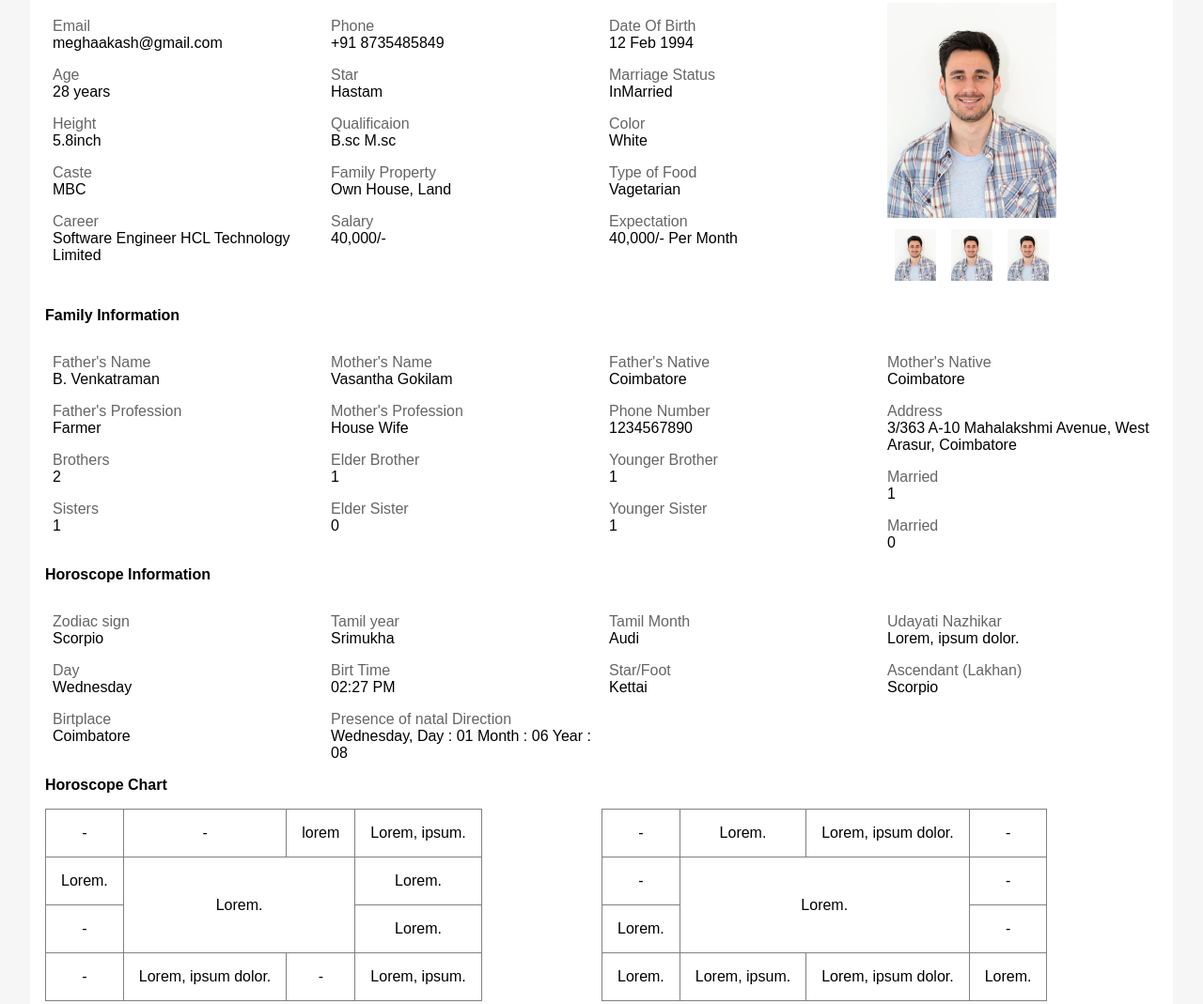
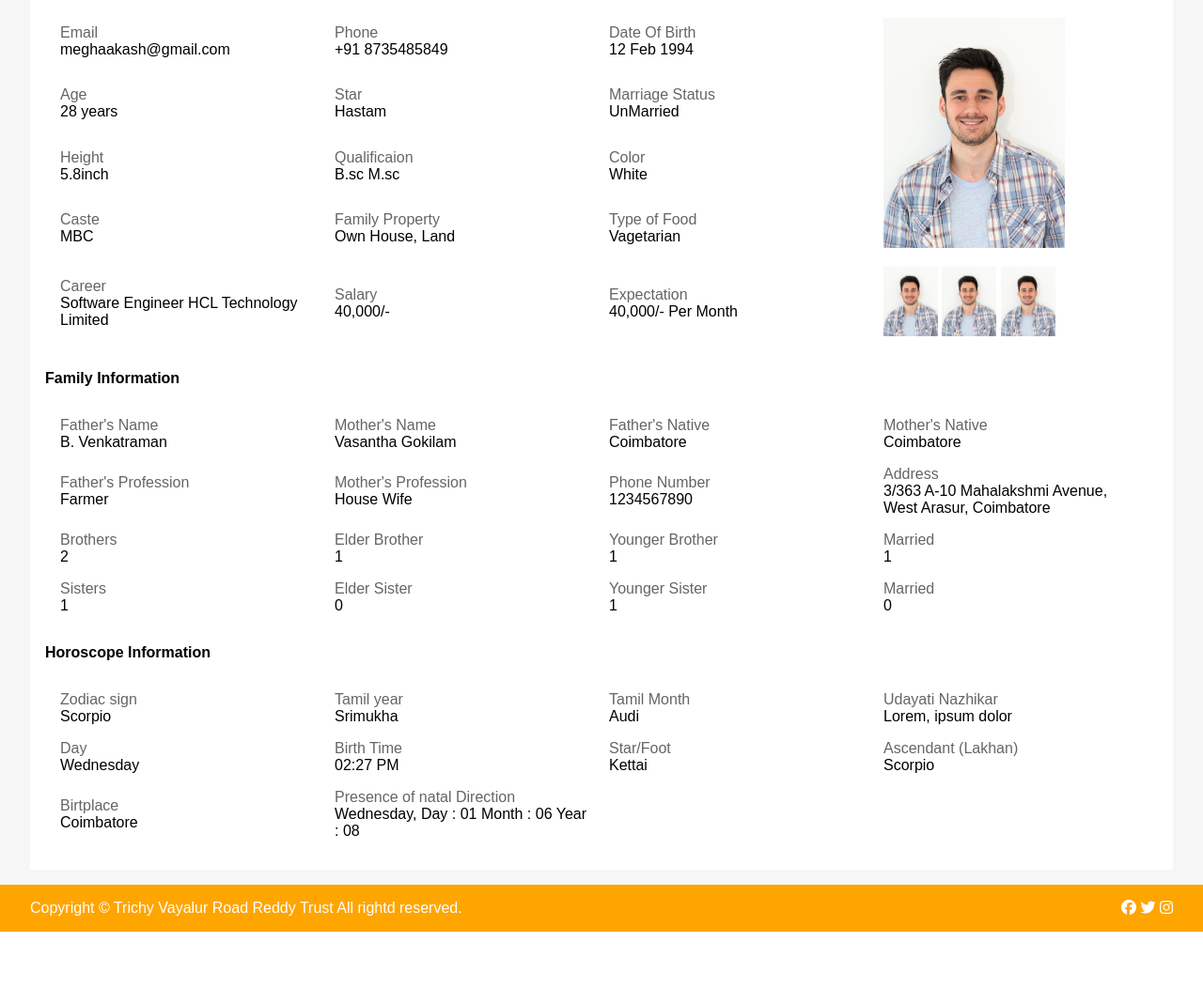
Before and after one commit to shubhamdarwante2301/matrimony-site, a plain HTML site: page index.html in a window 1280 px wide. Shown: the part 193-1262 px from the top of the page at 94% size. After the commit the page ends 1185 px from the top, so only its background shows below. Drawn offline with Linux system fonts and the light colour scheme.

Commit message:
table added

```diff
--- a/index.html
+++ b/index.html
@@ -1,21 +1,22 @@
 <!DOCTYPE html>
 <html lang="en">
   <head>
-    <meta charset="UTF-8">
-    <meta http-equiv="X-UA-Compatible" content="IE=edge">
-    <meta name="viewport" content="width=device-width, initial-scale=1.0">
+    <meta charset="UTF-8" />
+    <meta http-equiv="X-UA-Compatible" content="IE=edge" />
+    <meta name="viewport" content="width=device-width, initial-scale=1.0" />
     <!-- Fontawsome CDN -->
-    <script src="https://kit.fontawesome.com/ac683faef9.js" crossorigin="anonymous"></script>
+    <script
+      src="https://kit.fontawesome.com/ac683faef9.js"
+      crossorigin="anonymous"
+    ></script>
     <!-- Style sheet -->
-    <link rel="stylesheet" href="style.css">
+    <link rel="stylesheet" href="style.css" />
     <title>Document</title>
   </head>
   <body>
     <!-- Navbar -->
     <nav class="navbar">
-        <div class="logo">
-            Matrimony
-        </div>
+      <div class="logo">Matrimony</div>
       <div class="right-menu">
         <a href="#">Home</a>
         <a href="#">Search</a>
@@ -27,13 +28,23 @@
           <option value="hindi">HI</option>
         </select>
         <div class="profile-menu">
-                <img src="person.jpg" alt="profile photo" width="30px">
+          <img src="person.jpg" alt="profile photo" width="30px" />
           <ul class="dropdown-menu">
             <li><i class="fa-solid fa-user"></i><a href="#">Profile</a></li>
-                    <li><i class="fa-regular fa-heart"></i><a href="#">Liked Profile</a></li>
-                    <li><i class="fa-solid fa-download"></i><a href="#">Download Profile</a></li>
-                    <li><i class="fa-solid fa-lock"></i><a href="#">Change Password</a></li>
-                    <li><i class="fa-solid fa-right-from-bracket"></i><a href="#">Logout</a></li>
+            <li>
+              <i class="fa-regular fa-heart"></i><a href="#">Liked Profile</a>
+            </li>
+            <li>
+              <i class="fa-solid fa-download"></i
+              ><a href="#">Download Profile</a>
+            </li>
+            <li>
+              <i class="fa-solid fa-lock"></i><a href="#">Change Password</a>
+            </li>
+            <li>
+              <i class="fa-solid fa-right-from-bracket"></i
+              ><a href="#">Logout</a>
+            </li>
           </ul>
         </div>
       </div>
@@ -52,281 +63,218 @@
             <p class="">V. Megha Akash</p>
             <p class="color-gray">Reg. No. VRE233</p>
           </div>
-                <div class="flex">
-                    <div class="flex-item">
-                        <div class="feed">
-                            <span class="color-gray">Email</span>
-                            <p>meghaakash@gmail.com</p>
-                        </div>
-                        <div class="feed" class="feed" class="feed">
-                            <span class="color-gray">Age</span>
-                            <p>28 years</p>
-                        </div>
-                        <div class="feed" class="feed" class="feed">
-                            <span class="color-gray">Height</span>
-                            <p>5.8inch</p>
-                        </div>
-                        <div class="feed" class="feed" class="feed">
-                            <span class="color-gray">Caste</span>
-                            <p>MBC</p>
-                        </div>
-                        <div class="feed" class="feed" class="feed">
-                            <span class="color-gray">Career</span>
-                            <p>Software Engineer HCL Technology Limited</p>
-                        </div>
-                    </div>
-                    <div class="flex-item">
-                        <div class="feed" class="feed">
-                            <span class="color-gray">Phone</span>
-                            <p>+91 8735485849</p>
-                        </div>
-                        <div class="feed" class="feed">
-                            <span class="color-gray">Star</span>
-                            <p>Hastam</p>
-                        </div>
-                        <div class="feed" class="feed">
-                            <span class="color-gray">Qualificaion</span>
-                            <p>B.sc M.sc</p>
-                        </div>
-                        <div class="feed" class="feed">
-                            <span class="color-gray">Family Property</span>
-                            <p>Own House, Land</p>
-                        </div>
-                        <div class="feed" class="feed">
-                            <span class="color-gray">Salary</span>
-                            <p>40,000/-</p>
-                        </div>
-                    </div>
-                    <div class="flex-item">
-                        <div class="feed">
-                            <span class="color-gray">Date Of Birth</span>
-                            <p>12 Feb 1994</p>
-                        </div>
-                        <div class="feed">
-                            <span class="color-gray">Marriage Status</span>
-                            <p>InMarried</p>
-                        </div>
-                        <div class="feed">
-                            <span class="color-gray">Color</span>
-                            <p>White</p>
-                        </div>
-                        <div class="feed">
-                            <span class="color-gray">Type of Food</span>
-                            <p>Vagetarian</p>
-                        </div>
-                        <div class="feed">
-                            <span class="color-gray">Expectation</span>
-                            <p>40,000/- Per Month</p>
-                        </div>
-                    </div>
-                    <div class="flex-item">
-                        <div class="profile">
-                            <img src="person.jpg" alt="">
-                        </div>
-                        <div class="select-image">
-                            <div class="image">
-                                <img src="person.jpg" alt="">
-                            </div>
-                            <div class="image">
-                                <img src="person.jpg" alt="">
-                            </div>
-                            <div class="image">
-                                <img src="person.jpg" alt="">
-                            </div>
-                        </div>
-                    </div>
-                </div>
+
+          <!-- Personal Information -->
+          <table>
+            <tr>
+              <td>
+                <span class="color-gray">Email</span><br />
+                <span>meghaakash@gmail.com</span>
+              </td>
+              <td>
+                <span class="color-gray">Phone</span><br />
+                <span>+91 8735485849</span>
+              </td>
+              <td>
+                <span class="color-gray">Date Of Birth</span><br />
+                <span>12 Feb 1994</span>
+              </td>
+              <td rowspan="4">
+                <img src="person.jpg" alt="" width="70%">
+              </td>
+            </tr>
+            <tr>
+              <td>
+                <span class="color-gray">Age</span><br />
+                <span>28 years</span>
+              </td>
+              <td>
+                <span class="color-gray">Star</span><br />
+                <span>Hastam</span>
+              </td>
+              <td>
+                <span class="color-gray">Marriage Status</span><br />
+                <span>UnMarried</span>
+              </td>
+            </tr>
+            <tr>
+              <td>
+                <span class="color-gray">Height</span><br />
+                <span>5.8inch</span>
+              </td>
+              <td>
+                <span class="color-gray">Qualificaion</span><br />
+                <span>B.sc M.sc</span>
+              </td>
+              <td>
+                <span class="color-gray">Color</span><br />
+                <span>White</span>
+              </td>
+            </tr>
+            <tr>
+              <td>
+                <span class="color-gray">Caste</span><br />
+                <span>MBC</span>
+              </td>
+              <td>
+                <span class="color-gray">Family Property</span><br />
+                <span>Own House, Land</span>
+              </td>
+              <td>
+                <span class="color-gray">Type of Food</span><br />
+                <span>Vagetarian</span>
+              </td>
+            </tr>
+            <tr>
+              <td>
+                <span class="color-gray">Career</span><br />
+                <span>Software Engineer HCL Technology Limited</span>
+              </td>
+              <td>
+                <span class="color-gray">Salary</span><br />
+                <span>40,000/-</span>
+              </td>
+              <td>
+                <span class="color-gray">Expectation</span><br />
+                <span>40,000/- Per Month</span>
+              </td>
+              <td>
+                <img src="person.jpg" alt="" width="21%">
+                <img src="person.jpg" alt="" width="21%">
+                <img src="person.jpg" alt="" width="21%">
+              </td>
+            </tr>
+          </table>
 
           <!-- Family Information -->
-                <div class="section-heading">
-                    Family Information
-                </div>
-                <div class="flex">
-                    <div class="flex-item">
-                        <div class="feed">
-                            <span class="color-gray">Father's Name</span>
-                            <p>B. Venkatraman</p>
-                        </div>
-                        <div class="feed">
-                            <span class="color-gray">Father's Profession</span>
-                            <p>Farmer</p>
-                        </div>
-                        <div class="feed">
-                            <span class="color-gray">Brothers</span>
-                            <p>2</p>
-                        </div>
-                        <div class="feed">
-                            <span class="color-gray">Sisters</span>
-                            <p>1</p>
-                        </div>
-                    </div>
-                    <div class="flex-item">
-                        <div class="feed">
-                            <span class="color-gray">Mother's Name</span>
-                            <p>Vasantha Gokilam</p>
-                        </div>
-                        <div class="feed">
-                            <span class="color-gray">Mother's Profession</span>
-                            <p>House Wife</p>
-                        </div>
-                        <div class="feed">
-                            <span class="color-gray">Elder Brother</span>
-                            <p>1</p>
-                        </div>
-                        <div class="feed">
-                            <span class="color-gray">Elder Sister</span>
-                            <p>0</p>
-                        </div>
-                    </div>
-                    <div class="flex-item">
-                        <div class="feed">
-                            <span class="color-gray">Father's Native</span>
-                            <p>Coimbatore</p>
-                        </div>
-                        <div class="feed">
-                            <span class="color-gray">Phone Number</span>
-                            <p>1234567890</p>
-                        </div>
-                        <div class="feed">
-                            <span class="color-gray">Younger Brother</span>
-                            <p>1</p>
-                        </div>
-                        <div class="feed">
-                            <span class="color-gray">Younger Sister</span>
-                            <p>1</p>
-                        </div>
-                    </div>
-                    <div class="flex-item">
-                        <div class="feed">
-                            <span class="color-gray">Mother's Native</span>
-                            <p>Coimbatore</p>
-                        </div>
-                        <div class="feed">
-                            <span class="color-gray">Address</span>
-                            <p>3/363 A-10 Mahalakshmi Avenue, West Arasur, Coimbatore</p>
-                        </div>
-                        <div class="feed">
-                            <span class="color-gray">Married</span>
-                            <p>1</p>
-                        </div>
-                        <div class="feed">
-                            <span class="color-gray">Married</span>
-                            <p>0</p>
-                        </div>
-                    </div>
-                </div>
-
-                <!-- Horoscope Information -->
-                <div class="section-heading">
-                    Horoscope Information
-                </div>
-                <div class="flex">
-                    <div class="flex-item">
-                        <div class="feed">
-                            <span class="color-gray">Zodiac sign</span>
-                            <p>Scorpio</p>
-                        </div>
-                        <div class="feed">
-                            <span class="color-gray">Day</span>
-                            <p>Wednesday</p>
-                        </div>
-                        <div class="feed">
-                            <span class="color-gray">Birtplace</span>
-                            <p>Coimbatore</p>
-                        </div>
-                    </div>
-                    <div class="flex-item">
-                        <div class="feed">
-                            <span class="color-gray">Tamil year</span>
-                            <p>Srimukha</p>
-                        </div>
-                        <div class="feed">
-                            <span class="color-gray">Birt Time</span>
-                            <p>02:27 PM</p>
-                        </div>
-                        <div class="feed">
-                            <span class="color-gray">Presence of natal Direction</span>
-                            <p>Wednesday, Day : 01 Month : 06 Year : 08</p>
-                        </div>
-                    </div>
-                    <div class="flex-item">
-                        <div class="feed">
-                            <span class="color-gray">Tamil Month</span>
-                            <p>Audi</p>
-                        </div>
-                        <div class="feed">
-                            <span class="color-gray">Star/Foot</span>
-                            <p>Kettai</p>
-                        </div>
-                    </div>
-                    <div class="flex-item">
-                        <div class="feed">
-                            <span class="color-gray">Udayati Nazhikar</span>
-                            <p>Lorem, ipsum dolor.</p>
-                        </div>
-                        <div class="feed">
-                            <span class="color-gray">Ascendant (Lakhan)</span>
-                            <p>Scorpio</p>
-                        </div>
-                    </div>
-                </div>
-
-                <!-- Horoscope Chart -->
-                <div class="section-heading">
-                    Horoscope Chart
-                </div>
-                <div class="flex">
-                    <div class="chart-item">
-                        <table class="chart" border="1">
+          <div class="section-heading">Family Information</div>
+          <table>
             <tr>
-                                <td>-</td>
-                                <td>-</td>
-                                <td>lorem</td>
-                                <td>Lorem, ipsum.</td>
+              <td>
+                <span class="color-gray">Father's Name</span><br />
+                <span>B. Venkatraman</span>
+              </td>
+              <td>
+                <span class="color-gray">Mother's Name</span><br />
+                <span>Vasantha Gokilam</span>
+              </td>
+              <td>
+                <span class="color-gray">Father's Native</span><br />
+                <span>Coimbatore</span>
+              </td>
+              <td>
+                <span class="color-gray">Mother's Native</span><br />
+                <span>Coimbatore</span>
+              </td>
             </tr>
             <tr>
-                                <td>Lorem.</td>
-                                <td colspan="2" rowspan="2">Lorem.</td>
-                                <td>Lorem.</td>
+              <td>
+                <span class="color-gray">Father's Profession</span><br />
+                <span>Farmer</span>
+              </td>
+              <td>
+                <span class="color-gray">Mother's Profession</span><br />
+                <span>House Wife</span>
+              </td>
+              <td>
+                <span class="color-gray">Phone Number</span><br />
+                <span>1234567890</span>
+              </td>
+              <td>
+                <span class="color-gray">Address</span><br />
+                <span
+                  >3/363 A-10 Mahalakshmi Avenue, West Arasur, Coimbatore</span
+                >
+              </td>
             </tr>
             <tr>
-                                <td>-</td>
-                                <td>Lorem.</td>
+              <td>
+                <span class="color-gray">Brothers</span><br />
+                <span>2</span>
+              </td>
+              <td>
+                <span class="color-gray">Elder Brother</span><br />
+                <span>1</span>
+              </td>
+              <td>
+                <span class="color-gray">Younger Brother</span><br />
+                <span>1</span>
+              </td>
+              <td>
+                <span class="color-gray">Married</span><br />
+                <span>1</span>
+              </td>
             </tr>
             <tr>
-                                <td>-</td>
-                                <td>Lorem, ipsum dolor.</td>
-                                <td>-</td>
-                                <td>Lorem, ipsum.</td>
+              <td>
+                <span class="color-gray">Sisters</span><br />
+                <span>1</span>
+              </td>
+              <td>
+                <span class="color-gray">Elder Sister</span><br />
+                <span>0</span>
+              </td>
+              <td>
+                <span class="color-gray">Younger Sister</span><br />
+                <span>1</span>
+              </td>
+              <td>
+                <span class="color-gray">Married</span><br />
+                <span>0</span>
+              </td>
             </tr>
           </table>
-                    </div>
-                    <div class="chart-item">
-                        <table class="chart" border="1">
+          <!-- Horoscope Information -->
+          <div class="section-heading">Horoscope Information</div>
+          <table>
             <tr>
-                                <td>-</td>
-                                <td>Lorem.</td>
-                                <td>Lorem, ipsum dolor.</td>
-                                <td>-</td>
+              <td>
+                <span class="color-gray">Zodiac sign</span><br />
+                <span>Scorpio</span>
+              </td>
+              <td>
+                <span class="color-gray">Tamil year</span><br />
+                <span>Srimukha</span>
+              </td>
+              <td>
+                <span class="color-gray">Tamil Month</span><br />
+                <span>Audi</span>
+              </td>
+              <td>
+                <span class="color-gray">Udayati Nazhikar</span><br />
+                <span>Lorem, ipsum dolor</span>
+              </td>
             </tr>
             <tr>
-                                <td>-</td>
-                                <td colspan="2" rowspan="2">Lorem.</td>
-                                <td>-</td>
+              <td>
+                <span class="color-gray">Day</span><br />
+                <span>Wednesday</span>
+              </td>
+              <td>
+                <span class="color-gray">Birth Time</span><br />
+                <span>02:27 PM</span>
+              </td>
+              <td>
+                <span class="color-gray">Star/Foot</span><br />
+                <span>Kettai</span>
+              </td>
+              <td>
+                <span class="color-gray">Ascendant (Lakhan)</span><br />
+                <span>Scorpio</span>
+              </td>
             </tr>
             <tr>
-                                <td>Lorem.</td>
-                                <td>-</td>
-                            </tr>
-                            <tr>
-                                <td>Lorem.</td>
-                                <td>Lorem, ipsum.</td>
-                                <td>Lorem, ipsum dolor.</td>
-                                <td>Lorem.</td>
+              <td>
+                <span class="color-gray">Birtplace</span><br />
+                <span>Coimbatore</span>
+              </td>
+              <td>
+                <span class="color-gray">Presence of natal Direction</span
+                ><br />
+                <span>Wednesday, Day : 01 Month : 06 Year : 08</span>
+              </td>
             </tr>
           </table>
-                    </div>
-                </div>
         </div>
       </div>
     </div>
@@ -334,7 +282,9 @@
     <!-- Footer -->
     <div class="footer">
       <div>
-            <p>Copyright &copy; Trichy Vayalur Road Reddy Trust All rightd reserved.</p>
+        <p>
+          Copyright &copy; Trichy Vayalur Road Reddy Trust All rightd reserved.
+        </p>
       </div>
       <div>
         <i class="fa-brands fa-facebook"></i>
--- a/style.css
+++ b/style.css
@@ -12,6 +12,7 @@ body {
     justify-content: space-between;
     align-items: center;
     background-color: white;
+    padding: 0 2rem;
     margin: 0 2rem;
 }
 .logo {
@@ -62,11 +63,12 @@ body {
 .profile-menu:hover .dropdown-menu {
     display: block;
 }
+
 /* main-content */
 .main-content {
     background-color: rgb(246, 246, 246);
     padding: 1rem 2rem;
-    width: 100vw;
+    /* width: 100vw; */
 }
 .content {
     background-color: white;
@@ -88,52 +90,19 @@ body {
     padding: 0.5rem 1rem;
 }
 .section-heading {
-    margin-top: 1rem;
+    margin: 1rem 0;
     font-weight: 600;
-}
-.flex {
-    display: flex;
-    flex-wrap: wrap;
-    margin-top: 1rem;
-    width: 100%;
-}
-.flex-item {
-    width: 25%;
-    padding-left: 0.5rem;
-}
-.feed {
-    margin-top: 1rem;
 }
 .color-gray {
     color: rgba(92, 92, 92, 0.944);
 }
-.profile {
+table {
     width: 100%;
+    table-layout: fixed;
+    border-spacing: 1rem;
 }
-.profile img {
-    width: min(180px, 100%);
-}
-.select-image {
-    display: flex;
-    max-width: 180px;
-}
-.select-image .image {
-    flex-grow: 1;
-    margin: 0.5rem;
-}
-.image img {
-    width: 100%;
-}
-/* Horoscope chart */
-.chart {
-    border-collapse: collapse;
-}
-.chart-item {
-    width: 50%;
-}
-.chart td {
-    padding: 1rem;
-    text-align: center;
+table td {
+    width: 25%;
 }
 
 /* footer */
```
Lines whose indentation alone changed are shown as unchanged.
